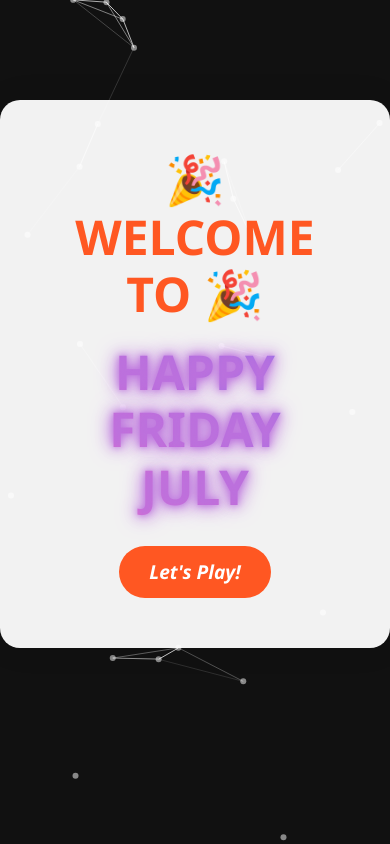
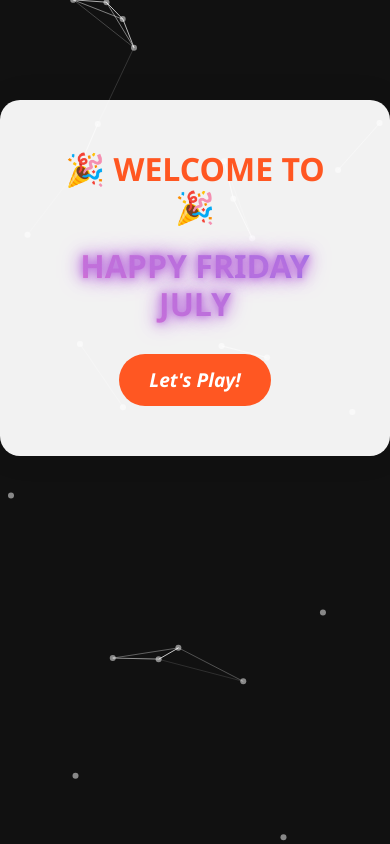
Before and after one commit to Thanhdqk/HappyFridayT7, a plain HTML site: page index.html in a window 390 px wide. Drawn offline with nearby package versions, Linux system fonts and the light colour scheme.

Commit message:
fix font size

```diff
--- a/style.css
+++ b/style.css
@@ -32,6 +32,36 @@ body {
   font-weight: bold;
   margin-bottom: 20px;
   color: #ff5722;
+}
+
+.intro-subtitle {
+  font-size: 3rem;
+  font-weight: bold;
+  background: linear-gradient(45deg, #ff6ec4, #7873f5);
+  background-clip: text;
+  -webkit-text-fill-color: transparent;
+  animation: glow 2s ease-in-out infinite alternate;
+  text-align: center;
+  margin-bottom: 30px;
+  text-shadow: 2px 2px 10px rgba(255, 255, 255, 0.2);
+}
+
+@media (max-width: 768px) {
+  .intro-screen h2 {
+    font-size: 2rem;
+    text-align: center;
+  }
+  .intro-subtitle {
+    font-size: 2rem;
+    font-weight: bold;
+    background: linear-gradient(45deg, #ff6ec4, #7873f5);
+    background-clip: text;
+    -webkit-text-fill-color: transparent;
+    animation: glow 2s ease-in-out infinite alternate;
+    text-align: center;
+    margin-bottom: 30px;
+    text-shadow: 2px 2px 10px rgba(255, 255, 255, 0.2);
+  }
 }
 
 #modalLabel {
@@ -124,18 +154,6 @@ body {
   background-color: #fbe9e7;
 }
 
-.intro-subtitle {
-  font-size: 3rem;
-  font-weight: bold;
-  background: linear-gradient(45deg, #ff6ec4, #7873f5);
-  background-clip: text;
-  -webkit-text-fill-color: transparent;
-  animation: glow 2s ease-in-out infinite alternate;
-  text-align: center;
-  margin-bottom: 30px;
-  text-shadow: 2px 2px 10px rgba(255, 255, 255, 0.2);
-}
-
 @keyframes glow {
   0% {
     text-shadow: 0 0 5px #ff6ec4, 0 0 10px #ff6ec4, 0 0 15px #ff6ec4;
```
